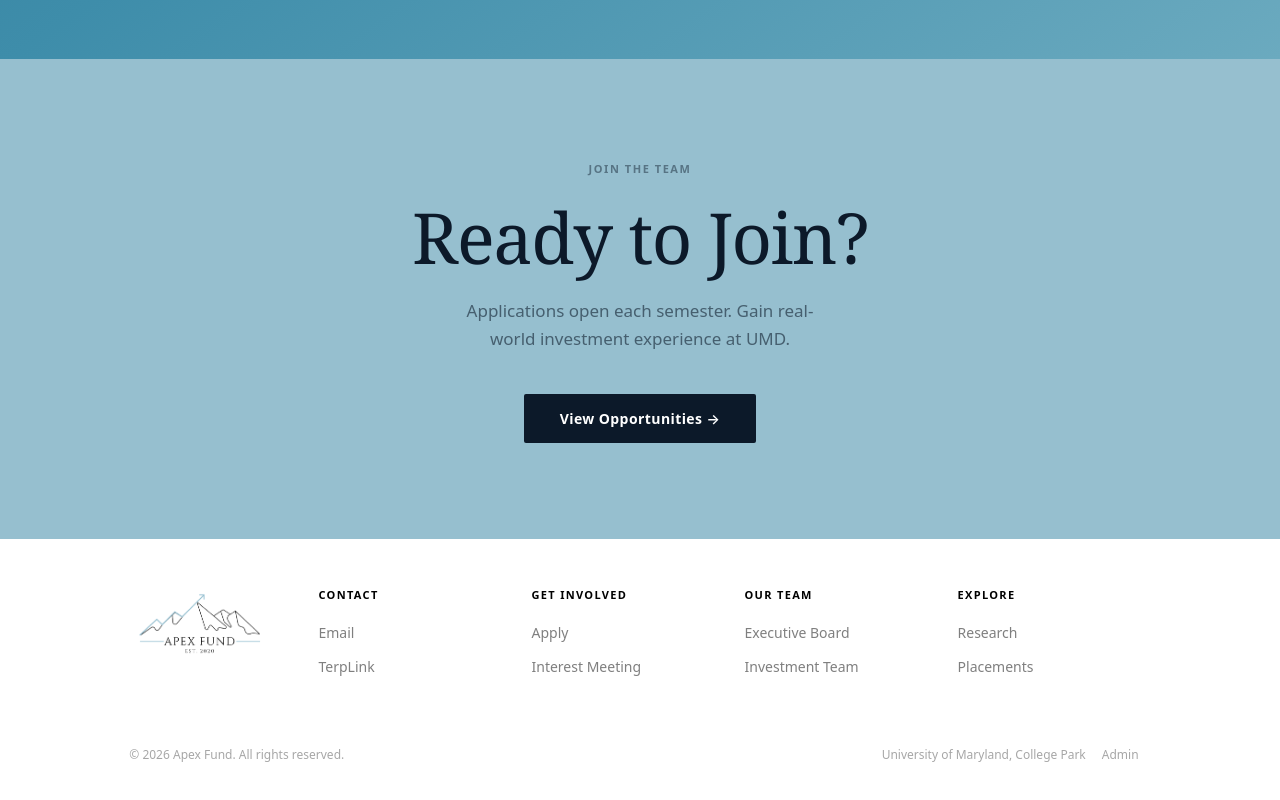
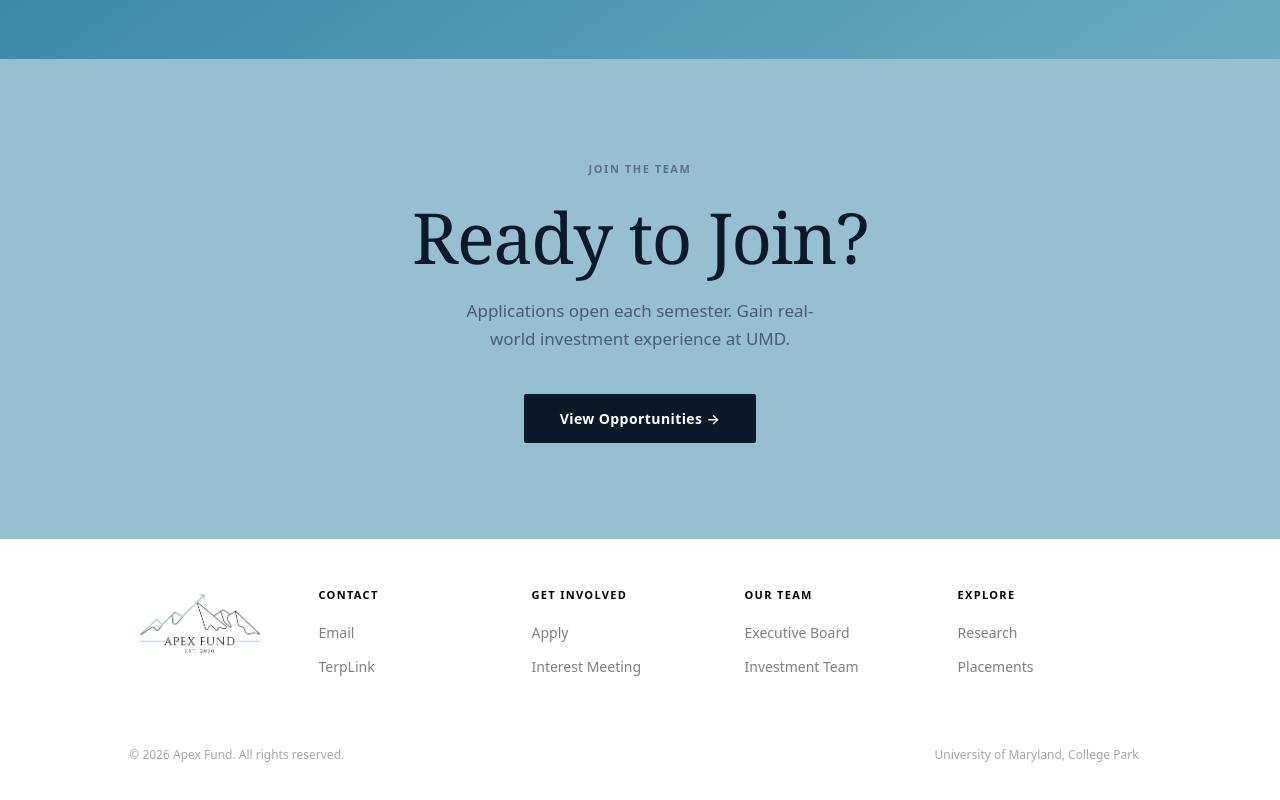
Before and after one commit to apexfund/apex-website, a React (Vite) app: page / in a window 1280 px wide. Shown: the part 1655-2455 px from the top of the page. Built offline with nearby package versions, Linux system fonts and the light colour scheme; no server answers.

Commit message:
hide admin button

```diff
--- a/src/components/footer.tsx
+++ b/src/components/footer.tsx
@@ -97,17 +97,7 @@ return (
           }}
         >
           <span style={{ color: ON_STRIP_FAINT, fontSize: 12 }}>© {year} Apex Fund. All rights reserved.</span>
-          <span style={{ display: 'flex', alignItems: 'center', gap: 16, flexWrap: 'wrap' }}>
-            <span style={{ color: ON_STRIP_FAINT, fontSize: 12 }}>University of Maryland, College Park</span>
-            <a
-              href="/admin"
-              style={{ color: ON_STRIP_FAINT, fontSize: 12, textDecoration: 'none', transition: 'color 0.2s' }}
-              onMouseEnter={(e) => (e.currentTarget.style.color = ON_STRIP)}
-              onMouseLeave={(e) => (e.currentTarget.style.color = ON_STRIP_FAINT)}
-            >
-              Admin
-            </a>
-          </span>
+          <span style={{ color: ON_STRIP_FAINT, fontSize: 12 }}>University of Maryland, College Park</span>
         </div>
       </div>
     </div>
```
